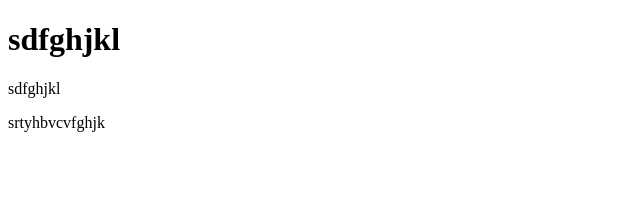
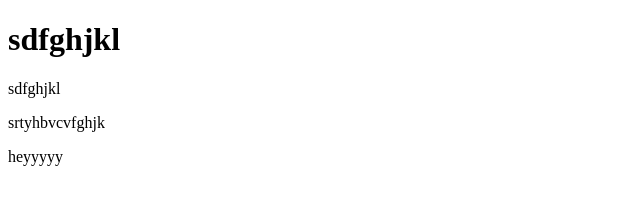
Before and after one commit to vishrutiii/git-demo, a website: page index.html in a window 1280 px wide. Shown: the full height of the page, 0-640 px from the left. Drawn offline with Linux system fonts and the light colour scheme.

Commit message:
fourth commit

```diff
--- a/index.html
+++ b/index.html
@@ -9,5 +9,6 @@
     <h1>sdfghjkl</h1>
     <p>sdfghjkl</p>
     <p>srtyhbvcvfghjk</p>
+    <p>heyyyyy</p>
 </body>
 </html>
```
Also changed, not shown: package.json (added, +24 -0 lines), 2 other files.
